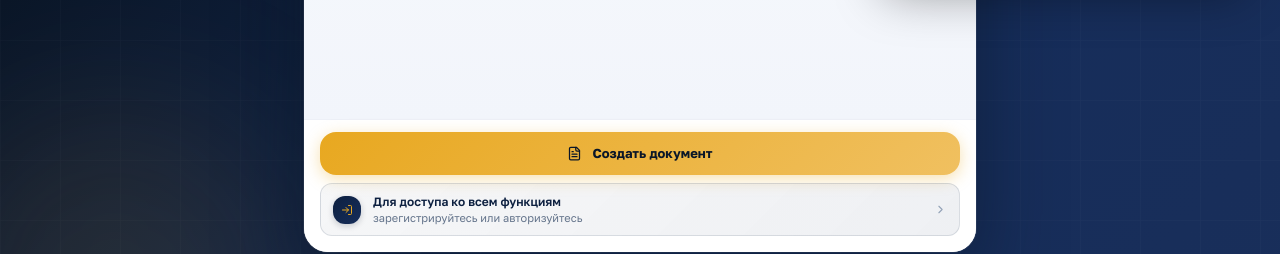
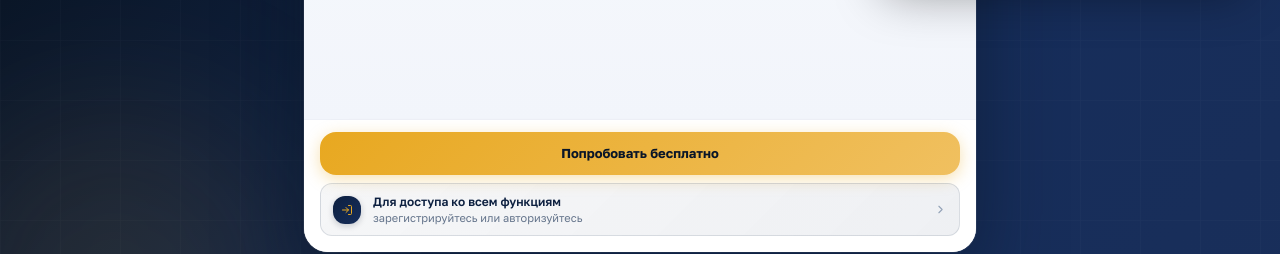
Before and after one commit to pr-poehali-dev/law-ai-consultation, a React (Vite) app: page / in a window 1280 px wide. Shown: the part 800-1054 px from the top of the page. Built offline with nearby package versions, Linux system fonts and the light colour scheme.

Commit message:
fix: обновление компонента

```diff
--- a/src/components/LandingChatInput.tsx
+++ b/src/components/LandingChatInput.tsx
@@ -36,10 +36,7 @@ export default function LandingChatInput({
             color: "#0a1628",
             boxShadow: "0 4px 16px rgba(232,168,32,0.35)",
           }}
-        >
-          <Icon name="FileText" size={15} color="#0a1628" />
-          Создать документ
-        </button>
+        >Попробовать бесплатно</button>
 
         {/* Кнопка входа/регистрации */}
         <button
```
